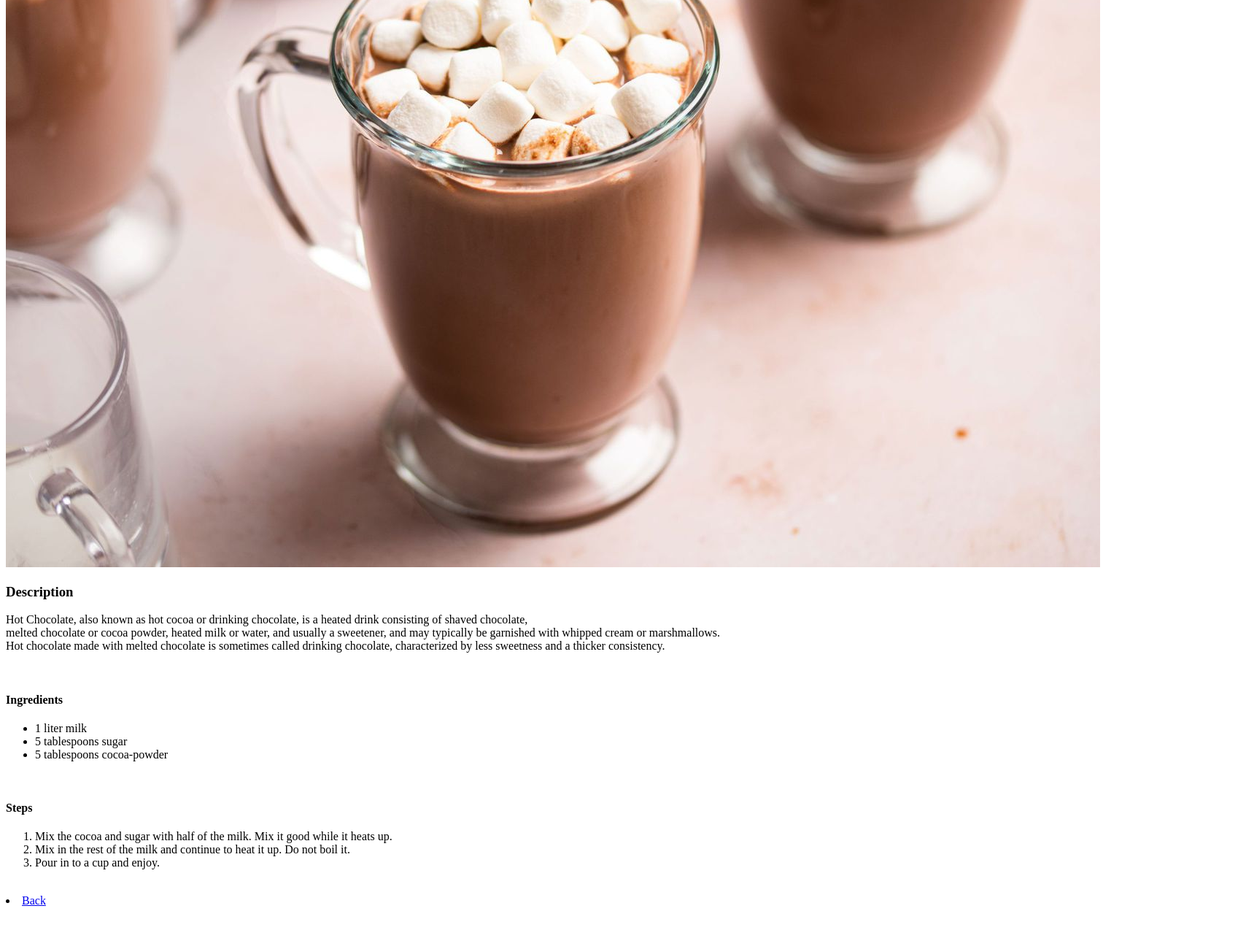
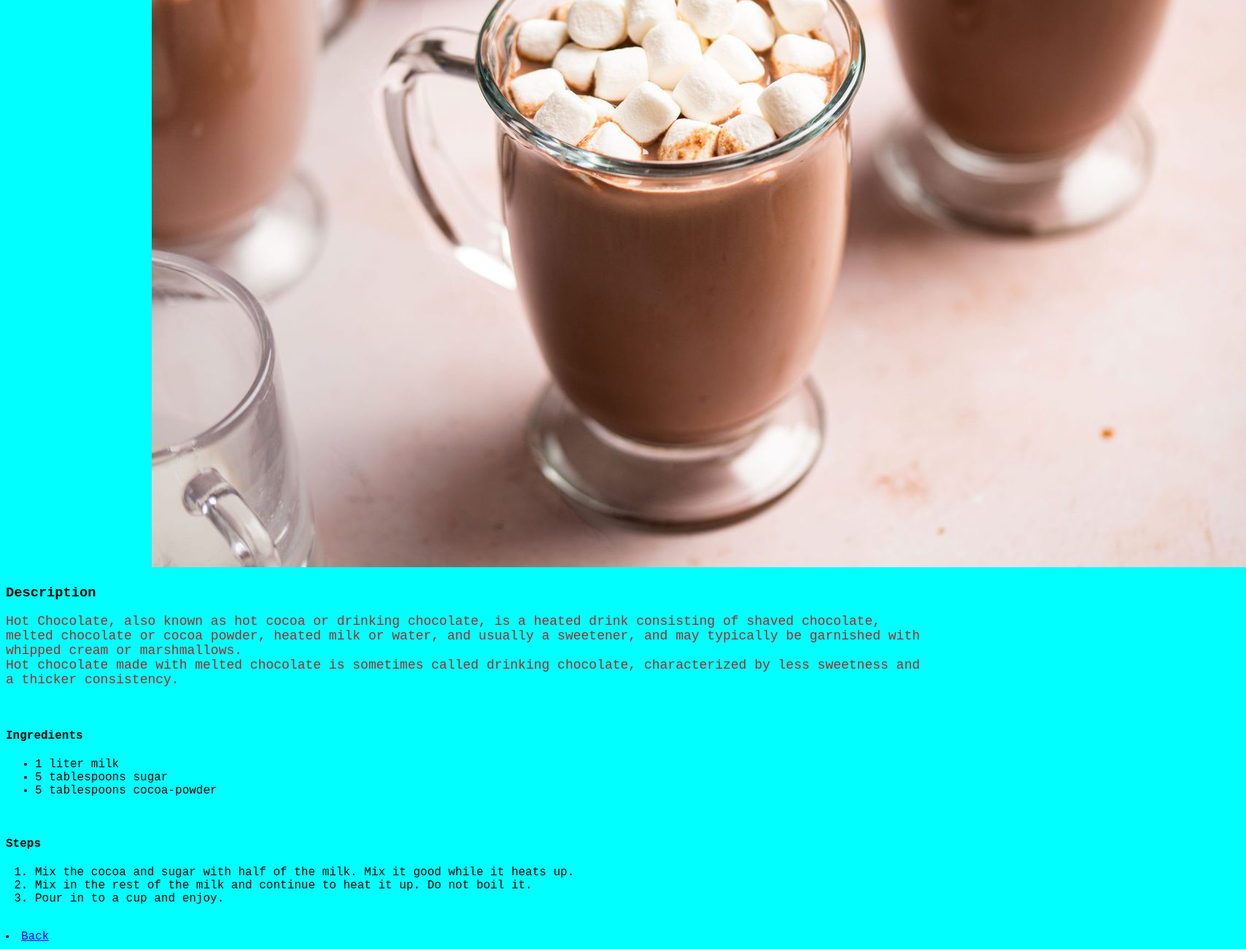
Before and after one commit to Jacobkmd/odin-recipes, a plain HTML site: page recipes/hot-cocoa.html in a window 1280 px wide. Shown: the part 446-1746 px from the top of the page at 73% size, 1708 px wide, since content can reach past the window. Before the commit the page ends 1697 px from the top, so only its background shows below. Drawn offline with Linux system fonts and the light colour scheme.

Commit message:
Added some css to index and recipe pages

```diff
--- a/recipes/hot-cocoa.html
+++ b/recipes/hot-cocoa.html
@@ -2,12 +2,13 @@
 <html lang="en">
     <head>
         <meta charset="UTF-8">
+        <link rel="stylesheet" href="../style.css">
         <title>Recipe page</title>
     </head>
     <body>
         <H1>Hot cocoa</H1>
         <br>
-        <img src="../images/cocoa.jpg" alt="Picture of cocoa">
+        <img src="../images/cocoa.jpg" alt="Picture of cocoa" class="cocoa">
         <br>
         <h3>Description</h3>
         <p>
--- /dev/null
+++ b/style.css
@@ -0,0 +1,29 @@
+body {
+    font-family: 'Courier New', Courier, monospace;
+    background-color: aqua;
+}
+
+p {
+    color: brown;
+    font-size: 18px;
+}
+
+img,
+h1
+{
+    padding-left: 450px;
+}
+
+.push,
+footer
+{
+    height: 100px;
+}
+
+footer{
+    background-color: black;
+}
+
+.cocoa {
+    padding-left: 200px;
+}
```
Also changed, not shown: index.html (+4 -0 lines), recipes/flying-jacob.html (+1 -0 lines), recipes/swedish-meatballs.html (+1 -0 lines).
